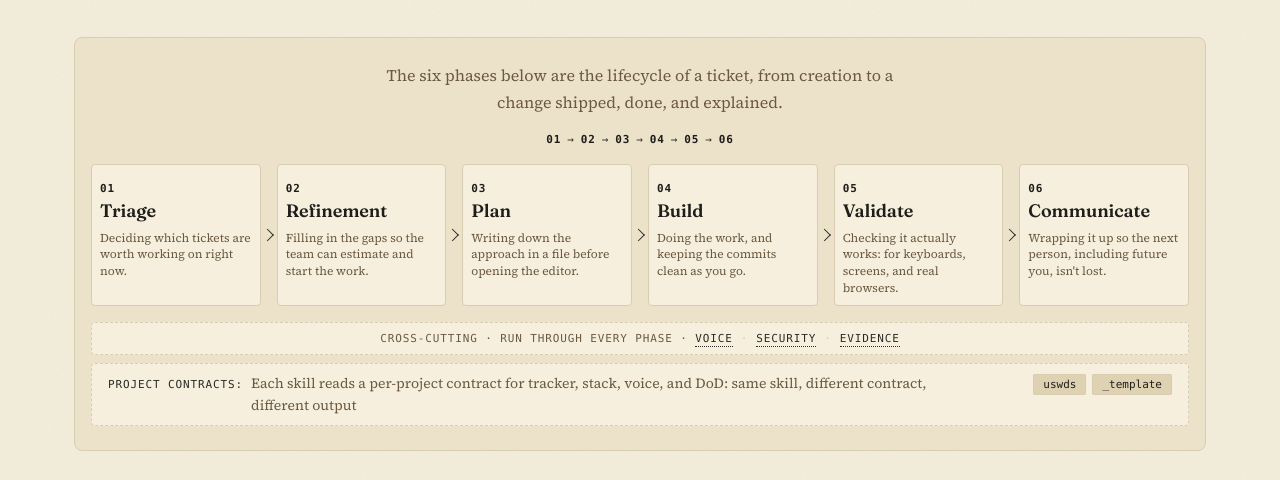
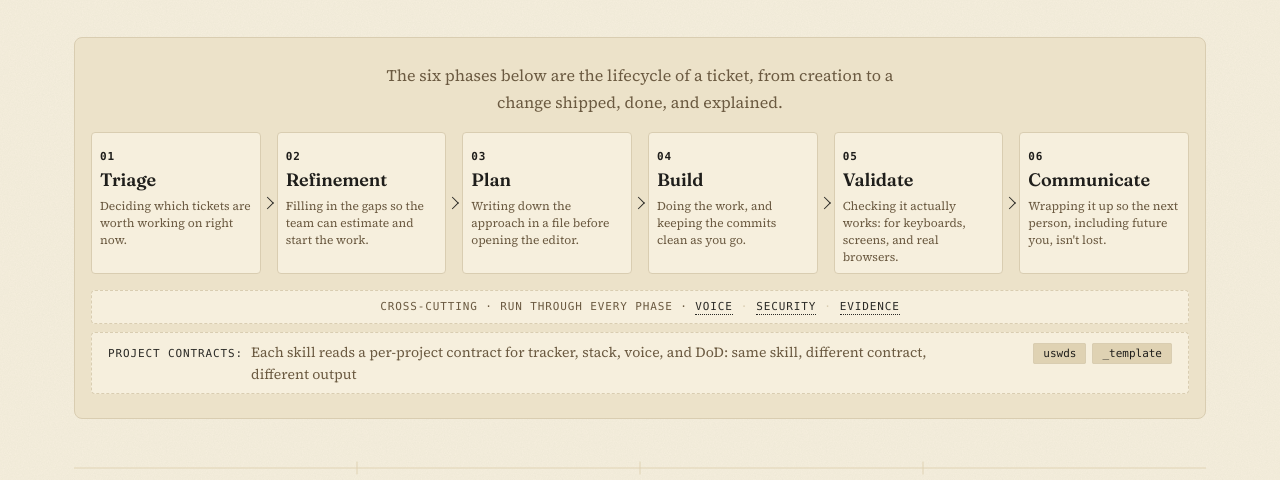
Before and after one commit to CivicActions/ai-runbook-jh, a plain HTML site: page runbook/index.html in a window 1280 px wide. Shown: the part 320-800 px from the top of the page. Drawn offline with Linux system fonts and the light colour scheme; a small style sheet from the web is missing.

Commit message:
Drop hardcoded skill counts, remove phase-flow eyebrow
Every new skill meant hunting down and bumping a number in four
places, and one already drifted out of sync (Codex flagged it on
PR #15). Reworded the README/QUICKSTART/deck copy so none of them
name a count at all.

Also cut the decorative 01->02->03->04->05->06 line above the
runbook's phase row -- it just repeated the numbers already on the
phase cards sitting right below it.

Co-Authored-By: Claude Opus 5 <noreply@anthropic.com>

```diff
--- a/runbook/index.html
+++ b/runbook/index.html
@@ -333,21 +333,6 @@
       margin-left: auto;
       margin-right: auto;
     }
-    .phaseflow-caption {
-      font-family: "Monaspace Xenon", "JetBrains Mono", "IBM Plex Mono", Consolas, monospace; font-size: 11px; font-weight: 500; line-height: 1.4; letter-spacing: 0.08em;
-      color: var(--c-bark);
-      text-transform: uppercase;
-      letter-spacing: 0.08em;
-      text-align: center;
-      margin: 0 0 var(--s-base);
-      display: flex;
-      flex-wrap: wrap;
-      justify-content: center;
-      align-items: center;
-      gap: 6px;
-    }
-    .phaseflow-caption .num { color: var(--c-ink); font-weight: 600; }
-    .phaseflow-caption .arrow { color: var(--c-graphite); }
     .phaseflow-row {
       display: grid;
       grid-template-columns: 1fr;
@@ -1203,7 +1188,6 @@
   <div class="container">
     <nav class="phaseflow" aria-label="Six-phase flow">
       <p class="phaseflow-lede">The six phases below are the lifecycle of a ticket, from creation to a change shipped, done, and explained.</p>
-      <p class="phaseflow-caption" aria-hidden="true"><span class="num">01</span><span class="arrow">→</span><span class="num">02</span><span class="arrow">→</span><span class="num">03</span><span class="arrow">→</span><span class="num">04</span><span class="arrow">→</span><span class="num">05</span><span class="arrow">→</span><span class="num">06</span></p>
       <div class="phaseflow-row">
 
           <a class="phaseflow-node" href="#phase-triage">
--- a/tools/deck-build/build.js
+++ b/tools/deck-build/build.js
@@ -938,7 +938,7 @@ function slideSubtitle(slide, text, x = 0.6, y = 1.25) {
   });
   s.addText([
     { text: "skills/", options: { fontFace: F.code, bold: true, breakLine: true } },
-    { text: "24 phase-based skills, all project-agnostic", options: { color: C.textMid, breakLine: true } },
+    { text: "Phase-based skills, all project-agnostic", options: { color: C.textMid, breakLine: true } },
     { text: " ", options: { breakLine: true } },
     { text: "contracts/_template.md", options: { fontFace: F.code, bold: true, breakLine: true } },
     { text: "Annotated starting point for a new contract", options: { color: C.textMid, breakLine: true } },
--- a/tools/runbook-build/build.js
+++ b/tools/runbook-build/build.js
@@ -322,7 +322,6 @@ const html = `<!DOCTYPE html>
   <div class="container">
     <nav class="phaseflow" aria-label="Six-phase flow">
       <p class="phaseflow-lede">The six phases below are the lifecycle of a ticket, from creation to a change shipped, done, and explained.</p>
-      <p class="phaseflow-caption" aria-hidden="true"><span class="num">01</span><span class="arrow">→</span><span class="num">02</span><span class="arrow">→</span><span class="num">03</span><span class="arrow">→</span><span class="num">04</span><span class="arrow">→</span><span class="num">05</span><span class="arrow">→</span><span class="num">06</span></p>
       <div class="phaseflow-row">
         ${PHASES.filter(p => p.num).map(p => `
           <a class="phaseflow-node" href="#phase-${p.id}">
```
Also changed, not shown: QUICKSTART.md (+1 -1 lines), tools/runbook-build/css.js (+0 -15 lines), CHANGELOG.md, README.md.
